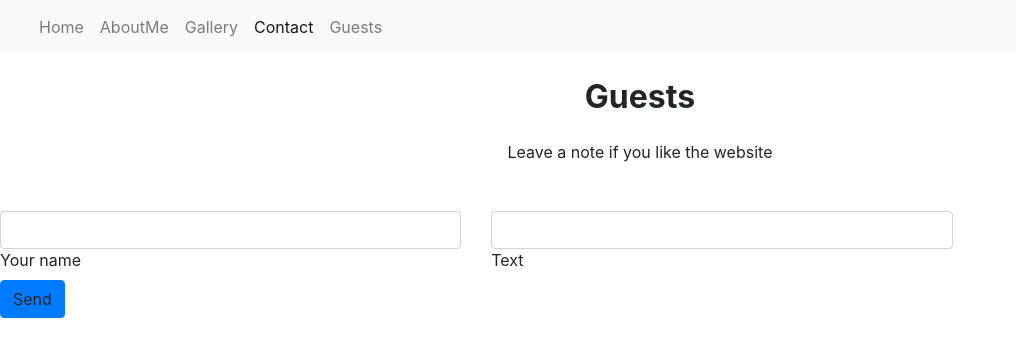
After one commit to agata-tafelska/portfolio, a Flask app: page /guests in a window 1280 px wide. The commit adds this page. Shown: the top 357 px of the page, without its empty margins (0-1016 px from the left). Run offline with Flask 2, Linux system fonts and the light colour scheme; some libraries are stand-ins or nearby versions.

Commit message:
Implement basic versions of guests notes storage
Included:
* new 'guests' endpoint
* connecting to DB
* inserting and reading current notes from DB

```diff
--- a/run.py
+++ b/run.py
@@ -1,6 +1,7 @@
 from flask import Flask
 from flask import render_template
 from flask import request
+from AzureDB import AzureDB
 
 app = Flask(__name__)
 
@@ -28,6 +29,22 @@ def contact():
         return render_template("contact.html")
 
 
+@app.route("/guests", methods=['GET', 'POST'])
+def guests():
+    if request.method == 'POST':
+        database = AzureDB()
+        database.insert_note(name=request.form['name'], text=request.form['text'])
+        notes = database.get_notes()
+
+        # TODO Prepare template for notes
+        response_notes = ""
+        for note in notes:
+            response_notes += "Name: " + note['name'] + ", text: " + note['text'] + "; "
+        return response_notes
+    else:
+        return render_template("guests.html")
+
+
 @app.errorhandler(404)
 def not_found_error(error):
     return render_template('404.html'), 404
--- /dev/null
+++ b/templates/guests.html
@@ -0,0 +1,57 @@
+{% extends "base.html" %}
+{% block title %}Contact{% endblock %}
+{% set active_page = "contact" -%}
+
+{% block body %}
+
+<!--used from here: https://mdbootstrap.com/docs/b4/jquery/forms/contact/ -->
+
+<!--Section: Contact v.2-->
+<section class="mb-4">
+
+    <!--Section heading-->
+    <h2 class="h1-responsive font-weight-bold text-center my-4">Guests</h2>
+    <!--Section description-->
+    <p class="text-center w-responsive mx-auto mb-5">Leave a note if you like the website</p>
+
+    <div class="row">
+
+        <!--Grid column-->
+        <div class="col-md-9 mb-md-0 mb-5">
+            <form id="contact-form" name="contact-form" action="guests" method="POST">
+
+                <!--Grid row-->
+                <div class="row">
+
+                    <!--Grid column-->
+                    <div class="col-md-6">
+                        <div class="md-form mb-0">
+                            <input type="text" id="name" name="name" class="form-control">
+                            <label for="name" class="">Your name</label>
+                        </div>
+                    </div>
+                    <!--Grid column-->
+
+                    <!--Grid column-->
+                    <div class="col-md-6">
+                        <div class="md-form mb-0">
+                            <input type="text" id="text" name="text" class="form-control">
+                            <label for="text" class="">Text</label>
+                        </div>
+                    </div>
+                    <!--Grid column-->
+
+                </div>
+            </form>
+
+            <div class="text-center text-md-left">
+                <a class="btn btn-primary" onclick="document.getElementById('contact-form').submit();">Send</a>
+            </div>
+            <div class="status"></div>
+        </div>
+        <!--Grid column-->
+    </div>
+
+</section>
+
+{% endblock %}
--- a/templates/include/menu.html
+++ b/templates/include/menu.html
@@ -2,7 +2,8 @@
     {'url': 'index', 'display_name': 'Home'},
     {'url': 'about', 'display_name': 'AboutMe'},
     {'url': 'gallery', 'display_name': 'Gallery'},
-    {'url': 'contact', 'display_name': 'Contact'}
+    {'url': 'contact', 'display_name': 'Contact'},
+    {'url': 'guests', 'display_name': 'Guests'}
 ] -%}
 {% set active_page = active_page|default('index') -%}
 <nav class="navbar navbar-expand-lg navbar-light bg-light">
--- /dev/null
+++ b/templates/notes.html
@@ -0,0 +1,6 @@
+{% extends "layout.html" %}
+{% block content %}
+{% for resultin data %}<p>{{result.name }} napisał{{result.text}} </p>
+{% else %}<p>Brak wpisów </p>
+{% endfor %}
+{% endblock %}
```
Also changed, not shown: AzureDB.py (added, +42 -0 lines).
